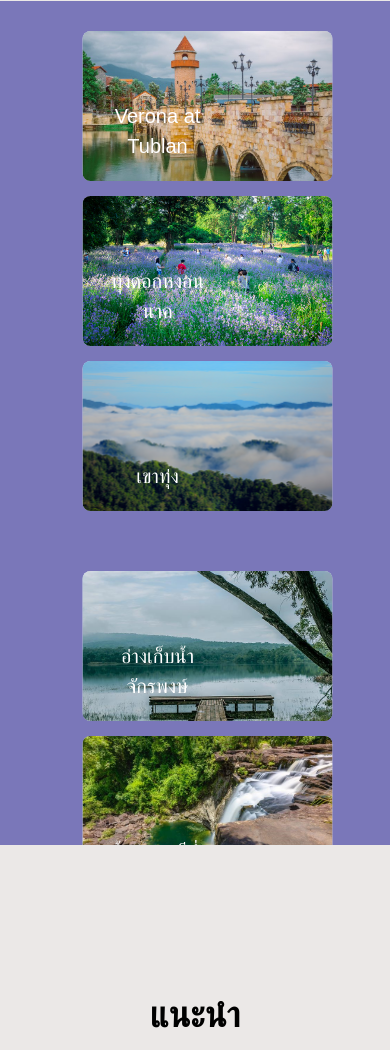
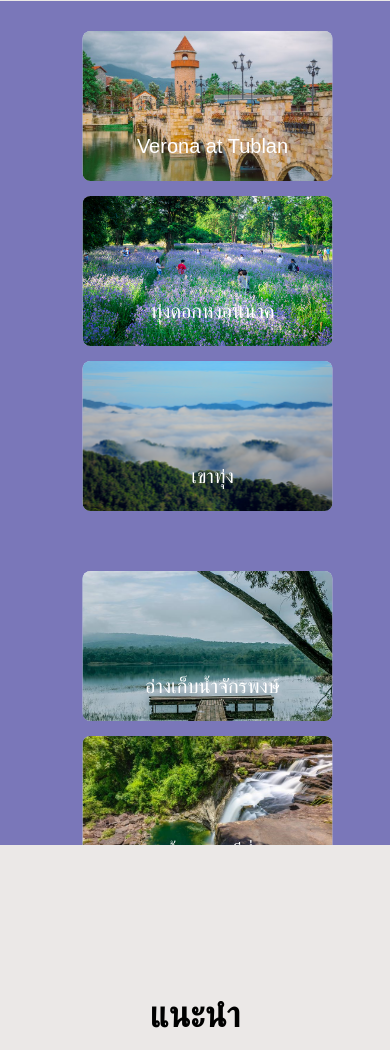
Before and after one commit to Kittigan14/SampleFileWorks, a PHP site: page / in a window 390 px wide; the page is wider, and only the part inside the window is pictured. Shown: the part 913-1963 px from the top of that part. Run offline with PHP 8.4, Linux system fonts and the light colour scheme; some web fonts are replaced.

Commit message:
Update Code

```diff
--- a/Web-Programming-V2/style.css
+++ b/Web-Programming-V2/style.css
@@ -473,6 +473,11 @@ html {
     .section2-photo-second img {
         display: none;
     }
+
+    .overlay {
+        width: 200px;
+        left: 30px;
+    }
 }
 
 @media screen and (max-width: 1070px) {
```
